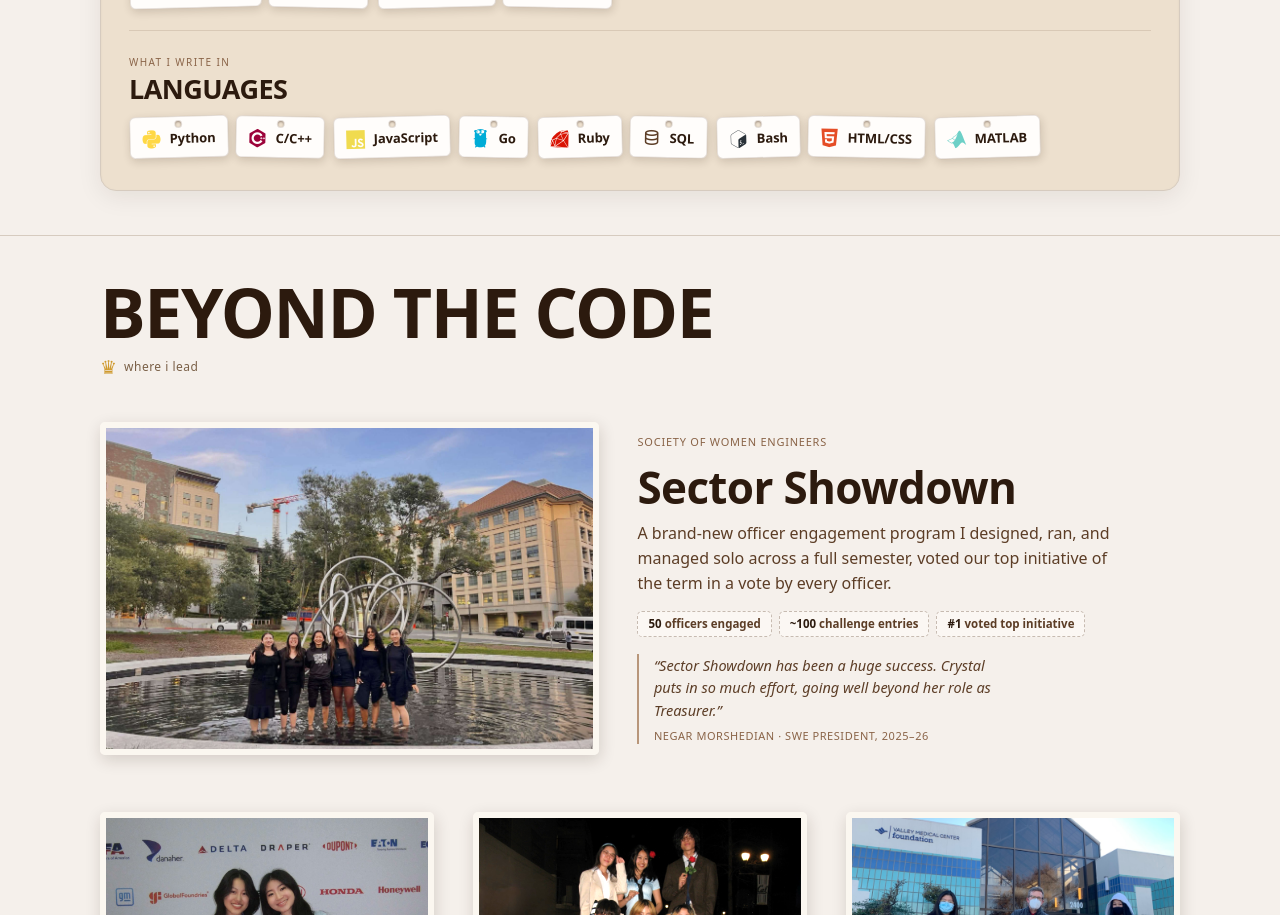
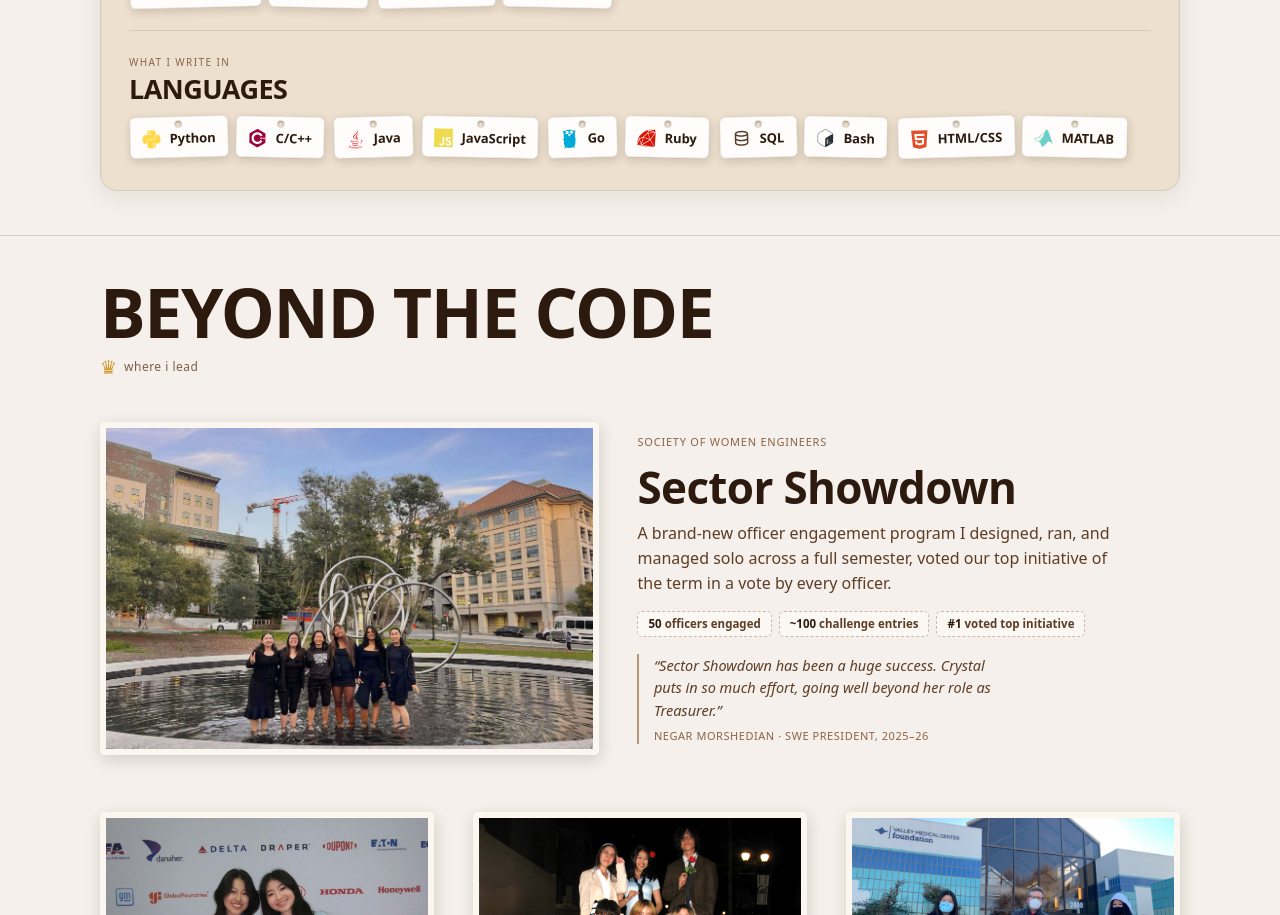
Before and after one commit to chengjcrystal/portfolio, a Next.js app: page / in a window 1280 px wide. Shown: the part 4840-5755 px from the top of the page. Built offline with nearby package versions, Linux system fonts and the light colour scheme.

Commit message:
add java to languages

```diff
--- a/src/app/page.tsx
+++ b/src/app/page.tsx
@@ -50,6 +50,7 @@ const SKILL_GROUPS = [
     items: [
       { name: "Python", icon: "devicon-python-plain colored" },
       { name: "C/C++", icon: "devicon-cplusplus-plain colored" },
+      { name: "Java", icon: "devicon-java-plain colored" },
       { name: "JavaScript", icon: "devicon-javascript-plain colored" },
       { name: "Go", icon: "devicon-go-plain colored" },
       { name: "Ruby", icon: "devicon-ruby-plain colored" },
```
